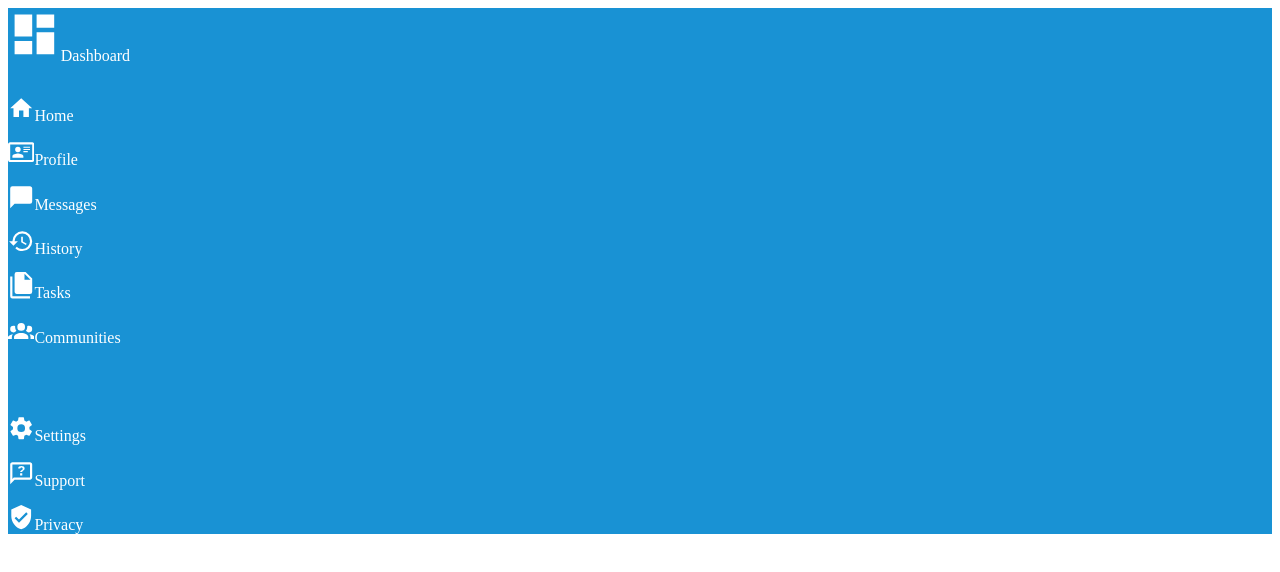
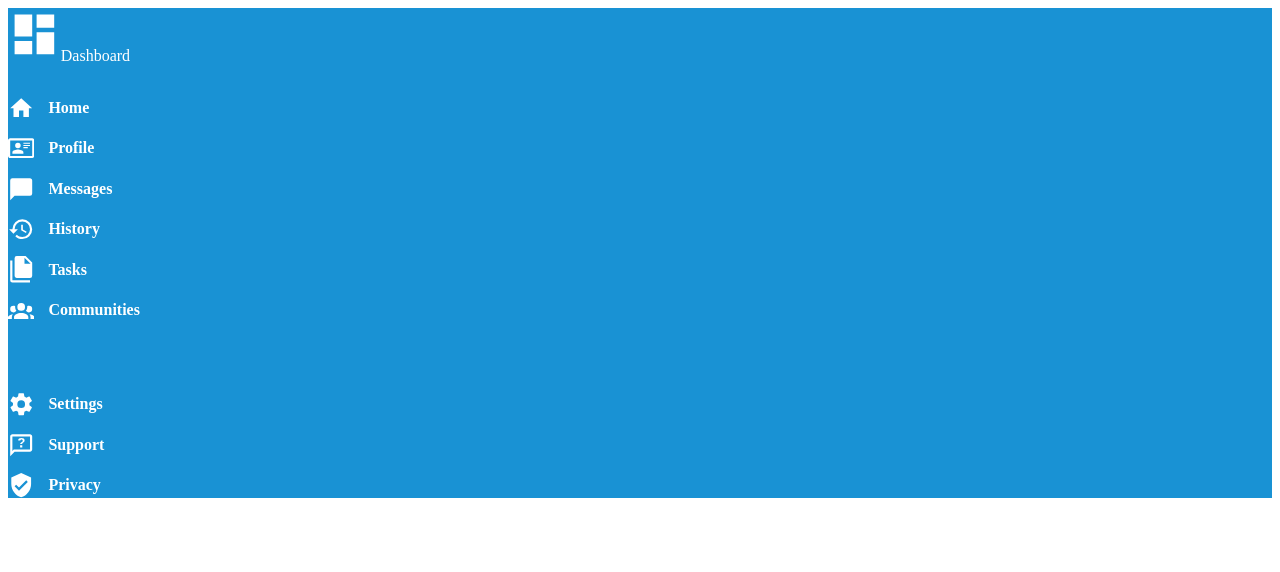
Before and after one commit to ezratweaver/TheOdinProject, a React (Vite) app in the folder IntermediateHTMLAndCSS/fe6-admin-dashboard/: page / in a window 1280 px wide. Shown: the top 572 px of the page. Built offline with nearby package versions, Linux system fonts and the light colour scheme.

Commit message:
Add list item styling

```diff
--- a/IntermediateHTMLAndCSS/fe6-admin-dashboard/src/components/Sidebar.jsx
+++ b/IntermediateHTMLAndCSS/fe6-admin-dashboard/src/components/Sidebar.jsx
@@ -16,6 +16,8 @@ import {
 const StyledIcon = ({ path, size }) => {
   return <Icon path={path} size={size ?? 1.1} color="white" />;
 };
+
+const SideBarLiCss = { display: 'flex', alignItems: 'center', gap: '14px', fontWeight: 550 }
 
 const Sidebar = () => {
   return (
@@ -43,40 +45,40 @@ const Sidebar = () => {
           gap: '14px',
         }}
       >
-        <li>
+        <li style={SideBarLiCss}>
           <StyledIcon path={mdiHome} />
           Home
         </li>
-        <li>
+        <li style={SideBarLiCss}>
           <StyledIcon path={mdiCardAccountDetailsOutline} />
           Profile
         </li>
-        <li>
+        <li style={SideBarLiCss}>
           <StyledIcon path={mdiMessage} />
           Messages
         </li>
-        <li>
+        <li style={SideBarLiCss}>
           <StyledIcon path={mdiHistory} />
           History
         </li>
-        <li>
+        <li style={SideBarLiCss}>
           <StyledIcon path={mdiFileMultiple} />
           Tasks
         </li>
-        <li>
+        <li style={SideBarLiCss}>
           <StyledIcon path={mdiAccountGroup} />
           Communities
         </li>
         <li style={{ marginBlock: "20px" }}></li>
-        <li>
+        <li style={SideBarLiCss}>
           <StyledIcon path={mdiCog} />
           Settings
         </li>
-        <li>
+        <li style={SideBarLiCss}>
           <StyledIcon path={mdiMessageQuestionOutline} />
           Support
         </li>
-        <li>
+        <li style={SideBarLiCss}>
           <StyledIcon path={mdiShieldCheck} />
           Privacy
         </li>
```
